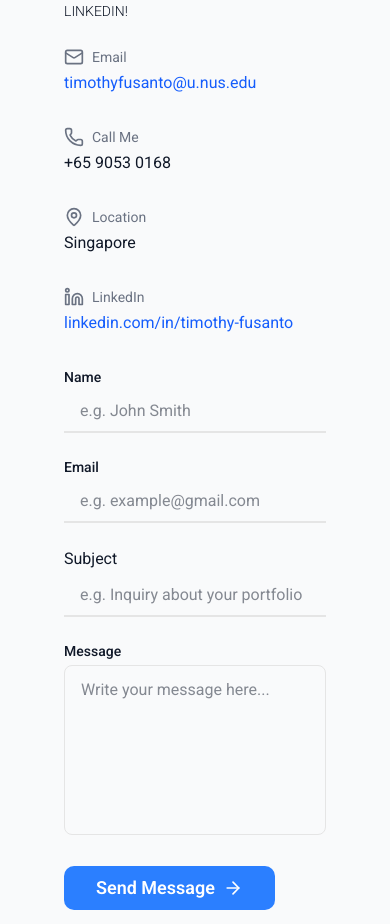
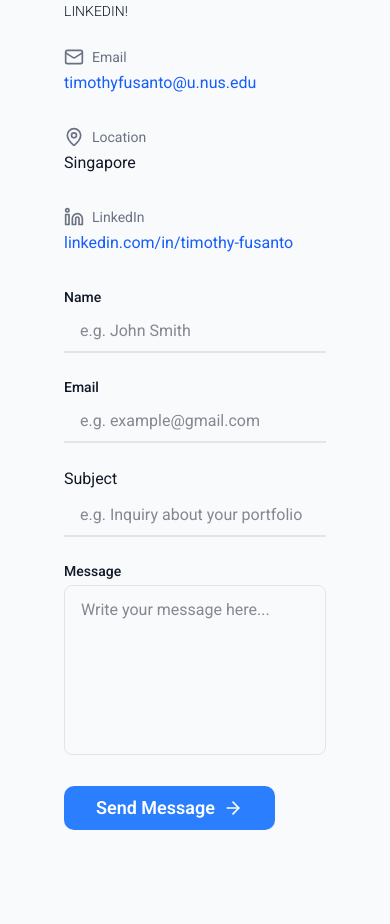
Before and after one commit to timothyhfusanto/my-portfolio, a React (Vite) app in the folder my-portfolio/: page / in a window 390 px wide. Shown: the part 9900-10824 px from the top of the page. Built offline with nearby package versions, Linux system fonts and the light colour scheme; no server answers.

Commit message:
remove phone num

```diff
--- a/my-portfolio/src/components/Contact.jsx
+++ b/my-portfolio/src/components/Contact.jsx
@@ -113,15 +113,6 @@ export default function Contact() {
 
 							<div>
 								<div className='flex items-center mb-1'>
-									<p className="text-sm flex items-center text-gray-500 dark:text-gray-400"><Phone className='mr-2' size={20} />Call Me</p>
-								</div>
-								<p>
-									+65 9053 0168
-								</p>
-							</div>
-
-							<div>
-								<div className='flex items-center mb-1'>
 									<p className="text-sm flex text-gray-500 dark:text-gray-400"><MapPin className='mr-2' size={20} /> Location</p>
 								</div>
 								<p>Singapore</p>
```
